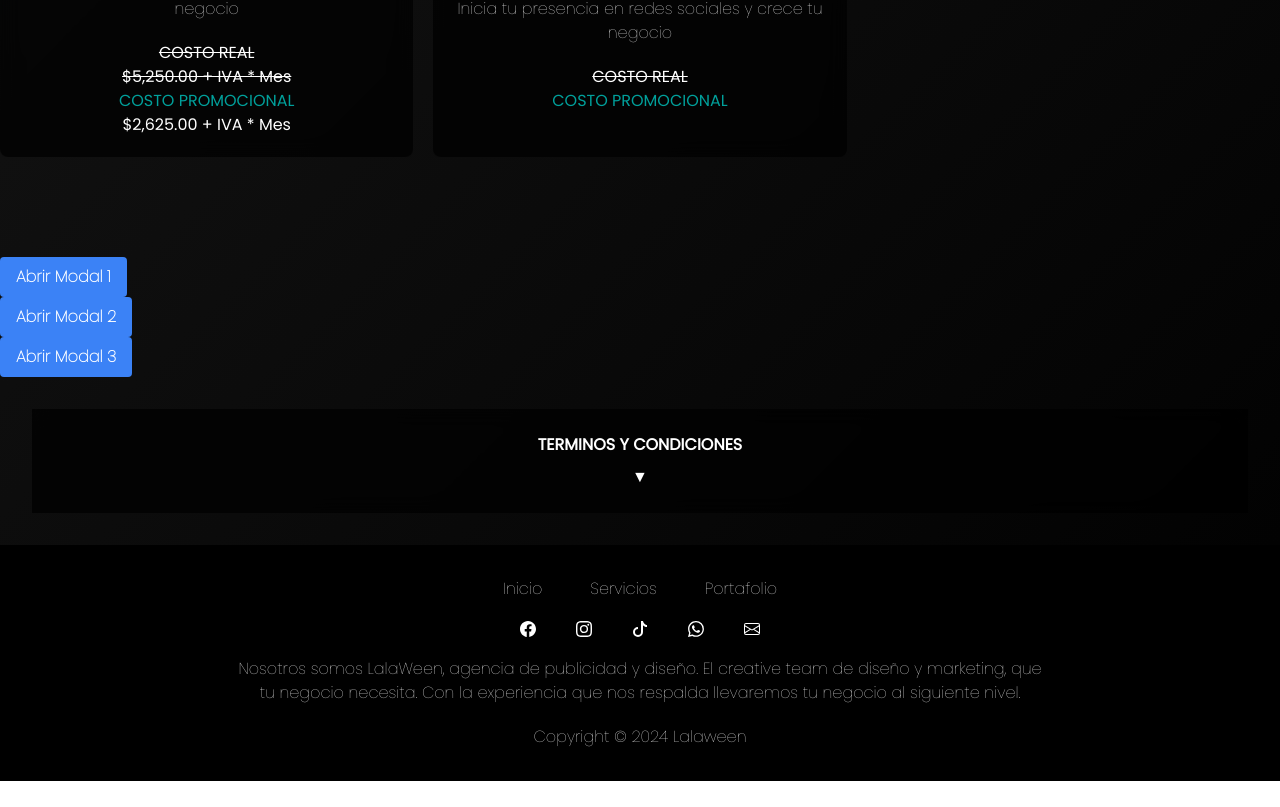
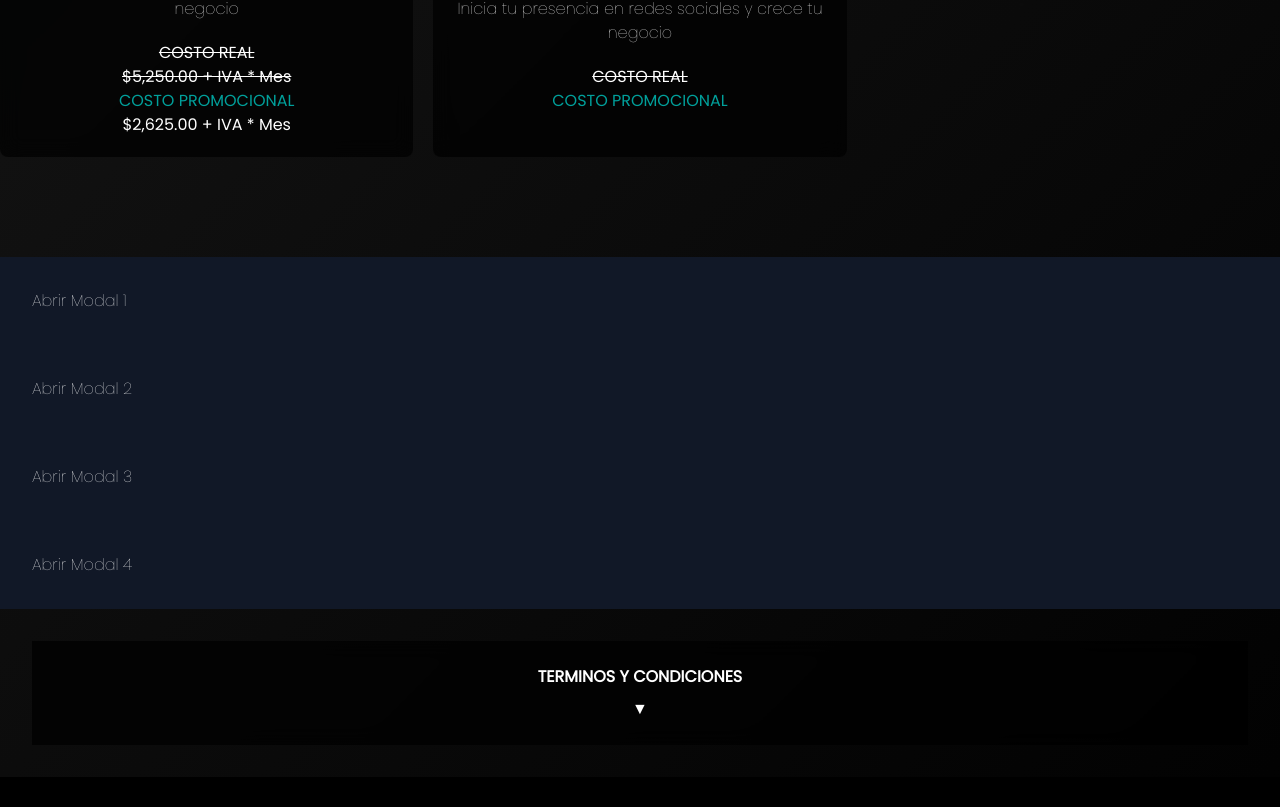
Before and after one commit to AngelLuna17-code/Lalaween, a React (Create React App) app: page /Promo in a window 1280 px wide. Shown: the part 1990-2797 px from the top of the page. Before the commit the page ends 2771 px from the top, so only its background shows below. Built offline with nearby package versions, Linux system fonts and the light colour scheme.

Commit message:
identado

```diff
--- a/src/components/Modales.jsx
+++ b/src/components/Modales.jsx
@@ -3,6 +3,9 @@ import React, { useState } from 'react';
 const Modal = ({ isOpen, title, content, closeModal }) => {
     return (
         <section>
+            <div className='grid'>
+
+            </div>
             {isOpen && (
                 <div className="flex justify-center items-center overflow-x-hidden overflow-y-auto fixed inset-0 z-50 outline-none focus:outline-none ">
                     <div className='w-[70%] h-auto' style={{ background: 'rgba(0, 0, 0, 0.7)', backdropFilter: 'blur(10px)', WebkitBackdropFilter: 'blur(10px)' }}>
@@ -50,19 +53,24 @@ const Modales = () => {
         {
             title: "Modal 3",
             content: "Contenido del Modal 3"
-        }
+        },
+        {
+            title: "Modal 4",
+            content: "Contenido del Modal 4"
+        },
     ];
 
     return (
         <section>
             {modals.map((modal, index) => (
                 <div key={index}>
-                    <button
-                        className="bg-blue-500 hover:bg-blue-700 text-white font-bold py-2 px-4 rounded focus:outline-none focus:shadow-outline"
+                    <div
+                        className='p-8
+                         bg-[#111827]'
                         onClick={() => openModal(index)}
                     >
                         Abrir Modal {index + 1}
-                    </button>
+                    </div>
                     <Modal
                         isOpen={modalIndex === index}
                         title={modal.title}
```
